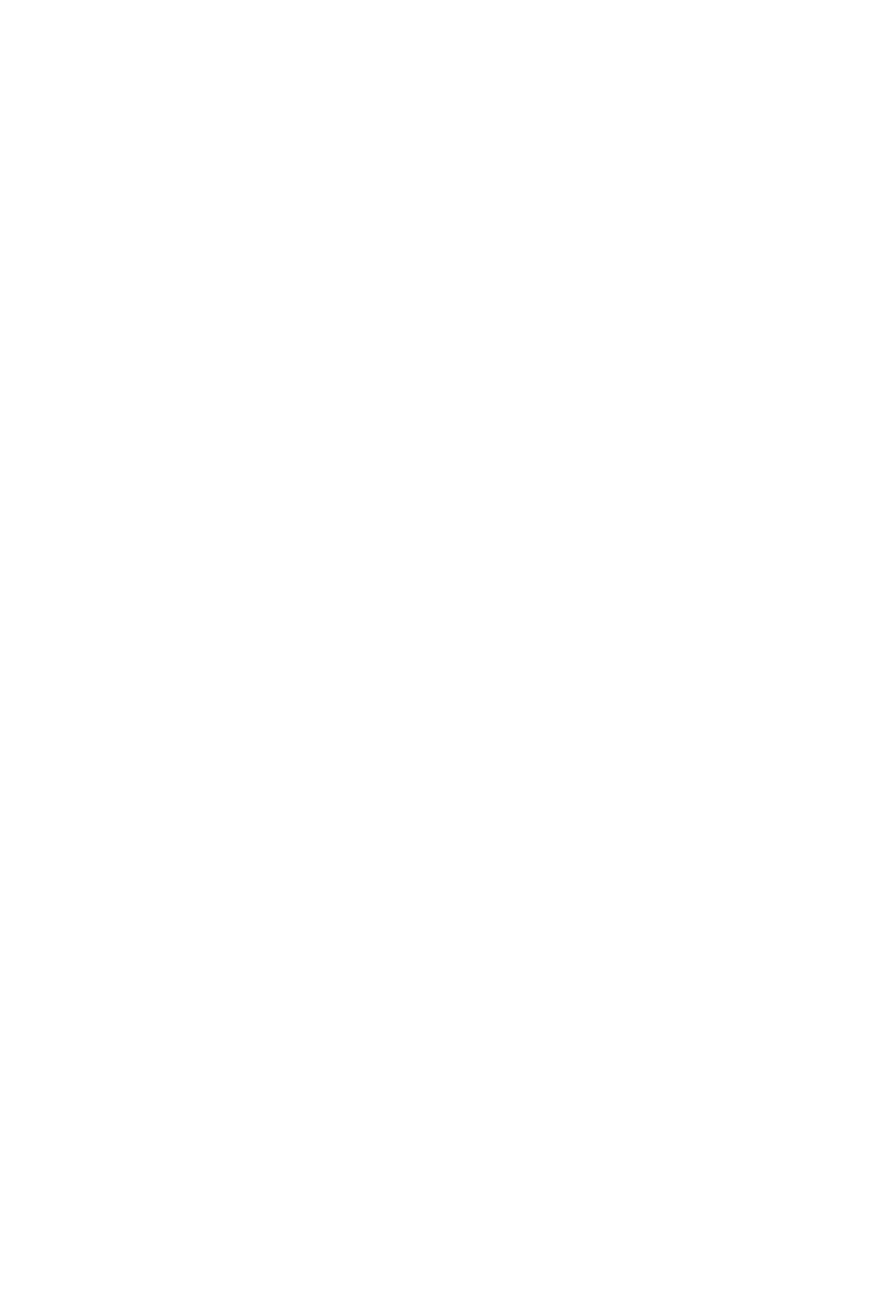
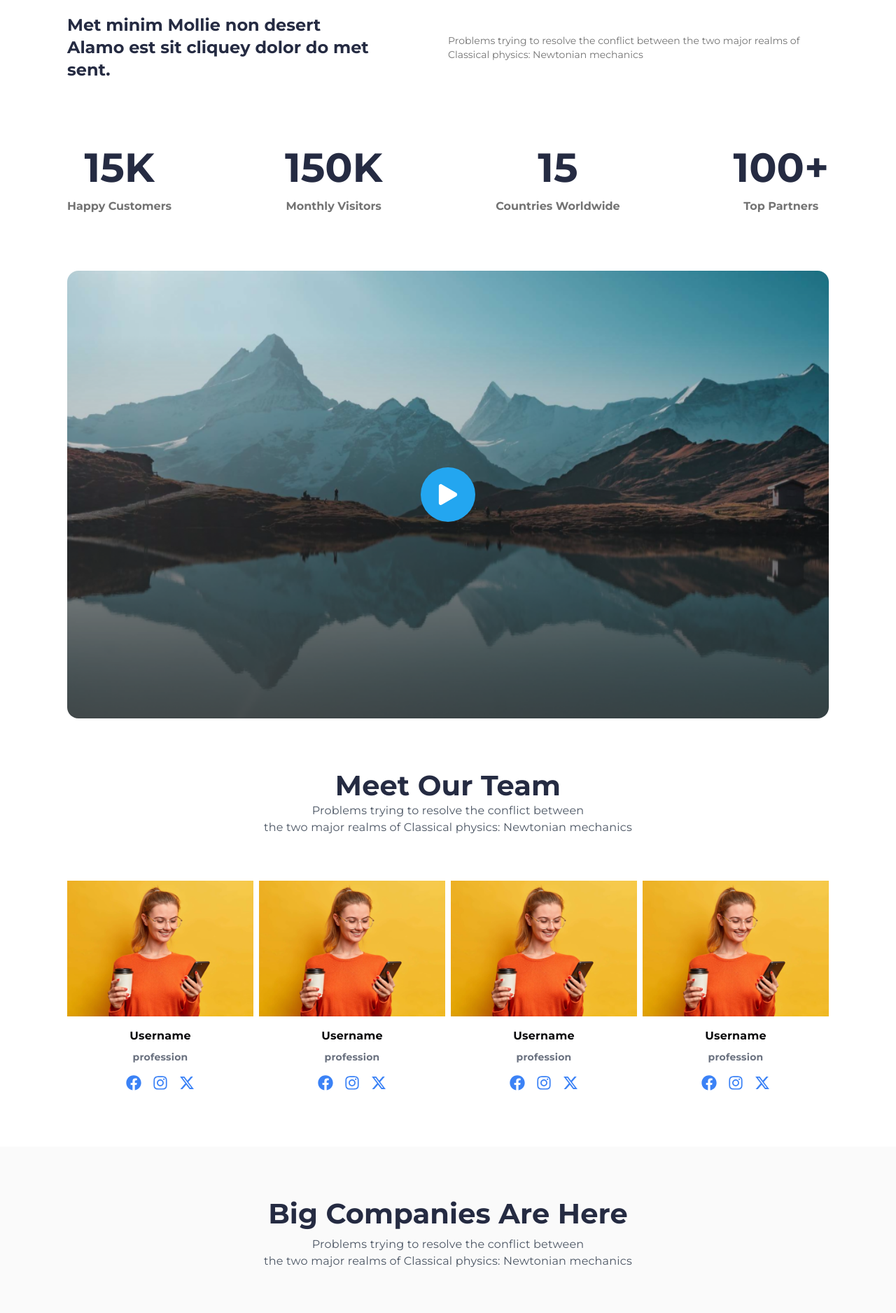
Before and after one commit to roshaanrashidkhan/giaic-hackathon-2-ecommerce-ui-ux, a Next.js app: page /about in a window 1280 px wide. Shown: the part 884-2761 px from the top of the page at 70% size. Before the commit the page ends 800 px from the top, so only its background shows below. Built offline with nearby package versions, Linux system fonts and the light colour scheme.

Commit message:
pages updated

```diff
--- a/src/app/about/page.tsx
+++ b/src/app/about/page.tsx
@@ -1,9 +1,14 @@
 "use client"
 
+import BigCompanies from "@/components/companies-section";
 import HeroSection from "@/components/hero-section";
 import NavMenu from "@/components/nav-menu";
+import OurTeam from "@/components/our-team";
+import OurUsers from "@/components/our-users-section";
+import ProblemSection from "@/components/problem-section";
 import SecondaryHeader from "@/components/secondary-header";
 import { Button } from "@/components/ui/button";
+import VideoSection from "@/components/video-section";
 import { usePathname } from "next/navigation";
 import { useState } from "react";
 
@@ -18,7 +23,7 @@ export default function About() {
         <HeroSection
           width={350}
           height={100}
-          textCSS="text-black"
+          textCSS="text-[#252B42]"
           src="/about-image.png"
           alt="Image"
           firstHeading="ABOUT COMPANY"
@@ -37,6 +42,11 @@ export default function About() {
           }
           paraCSS="text-xl text-center sm:text-left text-gray-500"
         />
+        <ProblemSection />
+        <OurUsers />
+        <VideoSection />
+        <OurTeam />
+        <BigCompanies />
       </main>
     </>
   );
--- a/src/components/category-img.tsx
+++ b/src/components/category-img.tsx
@@ -19,7 +19,7 @@ export default function CategoryImage({
 }: Props) {
   return (
     <div className={css + " relative"}>
-      <Image src={src} width={width} height={height} alt={alt} layout="fill" objectFit="cover" objectPosition="top" />
+      <Image src={src} width={width} height={height} alt={alt} layout="fill" objectFit="cover" objectPosition="top" quality={100} />
       <h4 className="lg:px-8 lg:py-3 md:px-3 md:py-2 px-4 py-2 rounded-md bg-white text-black absolute bottom-3 left-3 lg:bottom-5 lg:left-5 text-sm lg:text-base font-bold">
         {category}
       </h4>
--- /dev/null
+++ b/src/components/companies-section.tsx
@@ -0,0 +1,31 @@
+import Image from "next/image";
+import Heading from "./heading";
+
+export default function BigCompanies() {
+  return (
+    <section className="w-full flex items-center justify-center py-20 bg-[#FAFAFA]">
+      <div className="w-[85%]">
+        <div className="flex flex-col gap-4 justify-center w-full">
+          <Heading
+            headingLgCSS="!text-[40px] text-[#252B42]"
+            headingLg="Big Companies Are Here"
+            headingSm={
+              <>
+                Problems trying to resolve the conflict between<br></br>
+                the two major realms of Classical physics: Newtonian mechanics
+              </>
+            }
+          />
+        </div>
+        <div className="flex flex-col md:flex-row justify-between items-center gap-5 my-16">
+          <Image src="/logo.png" width={103} height={100} alt="Logo" />
+          <Image src="/logo.png" width={103} height={100} alt="Logo" />
+          <Image src="/logo.png" width={103} height={100} alt="Logo" />
+          <Image src="/logo.png" width={103} height={100} alt="Logo" />
+          <Image src="/logo.png" width={103} height={100} alt="Logo" />
+          <Image src="/logo.png" width={103} height={100} alt="Logo" />
+        </div>
+      </div>
+    </section>
+  );
+}
--- a/src/components/heading.tsx
+++ b/src/components/heading.tsx
@@ -18,7 +18,7 @@ export default function Heading({
       <h3
         className={
           headingLgCSS +
-          " text-lg md:text-2xl font-bold text-center uppercase tracking-[0.1px]"
+          " text-lg md:text-2xl font-bold text-center tracking-[0.1px]"
         }
       >
         {headingLg}
--- a/src/components/hero-section.tsx
+++ b/src/components/hero-section.tsx
@@ -22,10 +22,11 @@ export default function HeroSection({css, firstHeading, secondHeading, para, jsx
                 <div className={textCSS + " flex flex-col sm:justify-start sm:text-left text-center justify-center gap-8 w-full sm:w-[70%]"}>
                     <h6 className="font-bold text-base uppercase">{firstHeading}</h6>
                     <h3 className="font-bold text-4xl md:text-6xl">{secondHeading}</h3>
+
                     <p className={paraCSS}>{para}</p>
                     <div className="flex sm:block items-center justify-center">{jsxElement}</div>
                 </div>
-                {src.length > 0 && <Image className="self-end -mb-10 w-full sm:w-[60%]" src={src} width={width} height={height} alt={alt} />}
+                {src.length > 0 && <Image className="self-end -mb-10 w-full sm:w-[60%]" quality={100} src={src} width={width} height={height} alt={alt} />}
             </div>
         </section>
     );
--- /dev/null
+++ b/src/components/our-team.tsx
@@ -0,0 +1,84 @@
+import { FaFacebook, FaInstagram } from "react-icons/fa";
+import Heading from "./heading";
+import Product from "./product";
+import { FaXTwitter } from "react-icons/fa6";
+
+export default function OurTeam() {
+  interface ProductTypes {
+    src: string;
+    alt: string;
+    productName: string;
+    productCategory: string;
+  }
+
+  const products: ProductTypes[] = [
+    {
+      src: "/media.png",
+      alt: "Product",
+      productName: "Username",
+      productCategory: "profession",
+    },
+    {
+      src: "/media.png",
+      alt: "Product",
+      productName: "Username",
+      productCategory: "profession",
+    },
+    {
+      src: "/media.png",
+      alt: "Product",
+      productName: "Username",
+      productCategory: "profession",
+    },
+    {
+      src: "/media.png",
+      alt: "Product",
+      productName: "Username",
+      productCategory: "profession",
+    },
+  ];
+  return (
+    <section className="w-full flex items-center justify-center my-20">
+      <div className="w-[85%]">
+        <div className="flex flex-col gap-2 justify-center w-full">
+          <Heading
+            headingLgCSS="!text-[40px] text-[#252B42]"
+            headingLg="Meet Our Team"
+            headingSm={
+              <>
+                Problems trying to resolve the conflict between<br></br>
+                the two major realms of Classical physics: Newtonian mechanics
+              </>
+            }
+          />
+        </div>
+        <div className="grid grid-rows-1 md:grid-cols-4 gap-x-0 md:gap-x-2 gap-y-10 md:gap-y-20 mt-16">
+          {products.map(({ src, alt, productName, productCategory }, index) => (
+            <Product
+              width={320}
+              height={100}
+              key={index}
+              src={src}
+              alt={alt}
+              productName={productName}
+              productCategory={productCategory}
+              icons={
+                <>
+                  <span className="text-blue-500">
+                    <FaFacebook size={22} />
+                  </span>
+                  <span className="text-blue-500">
+                    <FaInstagram size={22} />
+                  </span>
+                  <span className="text-blue-500">
+                    <FaXTwitter size={22} />
+                  </span>
+                </>
+              }
+            />
+          ))}
+        </div>
+      </div>
+    </section>
+  );
+}
--- /dev/null
+++ b/src/components/our-users-section.tsx
@@ -0,0 +1,24 @@
+export default function OurUsers() {
+    return (
+        <section className="w-full flex items-center justify-center my-20">
+            <div className="w-[85%] flex items-center justify-between">
+                <div className="font-bold text-center">
+                    <h2 className="text-[58px] text-[#252B42]">15K</h2>
+                    <h6 className="text-[#737373]">Happy Customers</h6>
+                </div>
+                <div className="font-bold text-center">
+                    <h2 className="text-[58px] text-[#252B42]">150K</h2>
+                    <h6 className="text-[#737373]">Monthly Visitors</h6>
+                </div>
+                <div className="font-bold text-center">
+                    <h2 className="text-[58px] text-[#252B42]">15</h2>
+                    <h6 className="text-[#737373]">Countries Worldwide</h6>
+                </div>
+                <div className="font-bold text-center">
+                    <h2 className="text-[58px] text-[#252B42]">100+</h2>
+                    <h6 className="text-[#737373]">Top Partners</h6>
+                </div>
+            </div>
+        </section>
+    );
+}
--- /dev/null
+++ b/src/components/problem-section.tsx
@@ -0,0 +1,13 @@
+export default function ProblemSection() {
+    return (
+        <section className="w-full flex items-center justify-center my-20">
+            <div className="w-[85%]">
+                <h5 className="mb-5 text-sm text-[#E74040]">Problems Trying</h5>
+                <div className="flex items-center justify-between">
+                    <h2 className="text-2xl font-bold w-[40%] text-[#252B42]">Met minim Mollie non desert Alamo est sit cliquey dolor do met sent.</h2>
+                    <p className="text-sm text-[#737373] w-[50%]">Problems trying to resolve the conflict between the two major realms of Classical physics: Newtonian mechanics </p>
+                </div>
+            </div>
+        </section>
+    );
+};
--- a/src/components/product.tsx
+++ b/src/components/product.tsx
@@ -1,37 +1,41 @@
 import Image from "next/image";
+import { ReactNode } from "react";
 
 interface Props {
   src: string;
   alt: string;
   productName: string;
   productCategory: string;
-  beforePrice: number;
-  afterPrice: number;
+  beforePrice?: string;
+  afterPrice?: string;
+  icons?: ReactNode;
+  width: number;
+  height: number;
 }
 
 export default function Product({
+  width,
+  height,
   src,
   alt,
   afterPrice,
   beforePrice,
   productCategory,
   productName,
+  icons
 }: Props) {
   return (
     <div className="flex flex-col gap-4 items-center justify-center">
-      <Image src={src} alt={alt} width={400} height={120} />
+      <Image src={src} alt={alt} width={width} height={height} quality={100} />
       <div className="text-center flex flex-col gap-2 font-bold tracking-[0.2px]">
         <h4>{productName}</h4>
         <h5 className="text-sm text-gray-500">{productCategory}</h5>
         <div className="price flex gap-2 items-center justify-center text-center font-bold tracking-[0.2px]">
-          <h6 className="text-gray-400 text-base">${beforePrice}</h6>
-          <h6 className="text-green-800 text-base">${afterPrice}</h6>
+          <h6 className="text-gray-400 text-base">{beforePrice}</h6>
+          <h6 className="text-green-800 text-base">{afterPrice}</h6>
         </div>
-        <div className="color-paletter flex items-center justify-center gap-2 text-center">
-          <span className="bg-blue-500 p-2 rounded-full"></span>
-          <span className="bg-green-800 p-2 rounded-full"></span>
-          <span className="bg-yellow-600 p-2 rounded-full"></span>
-          <span className="bg-black p-2 rounded-full"></span>
+        <div className="color-paletter flex items-center justify-center gap-4 text-center">
+          {icons}
         </div>
       </div>
     </div>
--- /dev/null
+++ b/src/components/video-section.tsx
@@ -0,0 +1,17 @@
+import Image from "next/image";
+import { FaPlay } from "react-icons/fa";
+
+export default function VideoSection() {
+    return (
+        <section className="w-full flex items-center justify-center my-20">
+            <div className="w-[85%] min-h-[80vh] relative">
+                <Image src="/Video card.png" alt="video" layout="fill" className="w-full h-full object-cover rounded-2xl" quality={100} />
+                <div className="absolute left-[50%] top-[50%] translate-x-[-50%] translate-y-[-50%]">
+                    <div className="p-6 rounded-full text-white text-center bg-[#23A6F0]">
+                        <FaPlay size={30}/>
+                    </div>
+                </div>
+            </div>
+        </section>
+    );
+};
```
Also changed, not shown: src/components/feature-section.tsx (+54 -24 lines), public/Video card.png (added), public/media.png (added).
